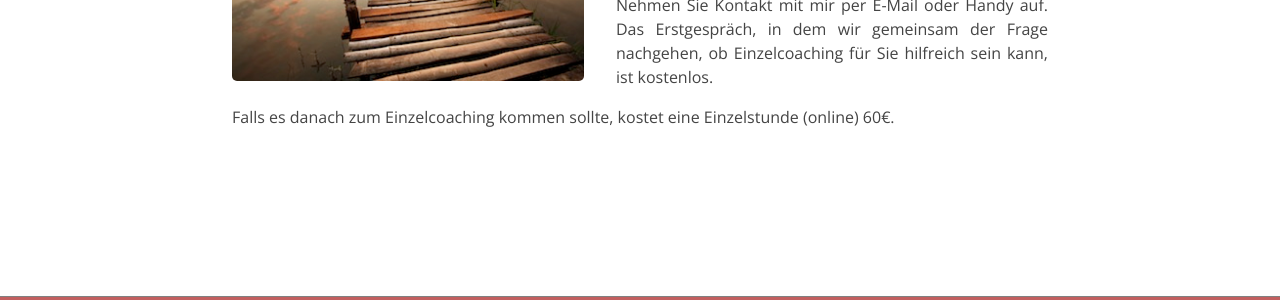
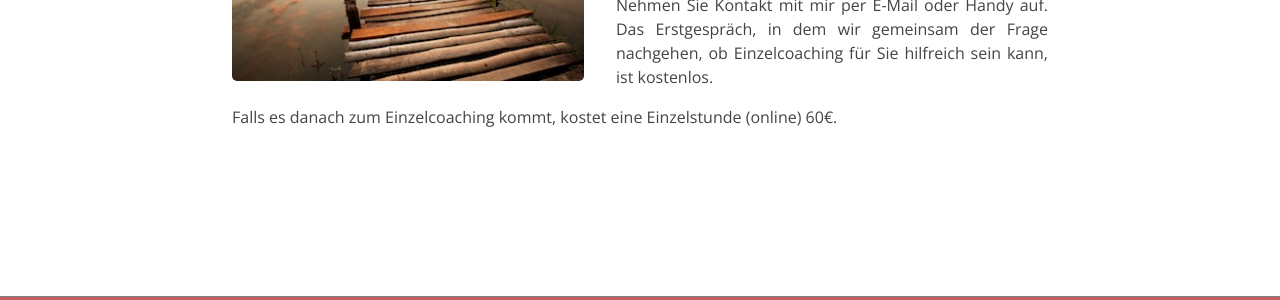
Before and after one commit to herzweite/herzweite.github.io, a Jekyll site: the page built from coaching.md, in a window 1280 px wide. Shown: the part 540-840 px from the top of the page. Built offline with Jekyll 4.4.1, drawn with Linux system fonts in a browser that asks for light colours.

Commit message:
Update coaching.md

```diff
--- a/coaching.md
+++ b/coaching.md
@@ -12,4 +12,4 @@ Falls Sie sich eher eine Einzelbegleitung statt Gruppentraining vorstellen könn
 
 Nehmen Sie Kontakt mit mir per E-Mail oder Handy auf. Das Erstgespräch, in dem wir gemeinsam der Frage nachgehen, ob Einzelcoaching für Sie hilfreich sein kann, ist kostenlos.
 
-Falls es danach zum Einzelcoaching kommen sollte, kostet eine Einzelstunde (online) 60€.
+Falls es danach zum Einzelcoaching kommt, kostet eine Einzelstunde (online) 60€.
```
